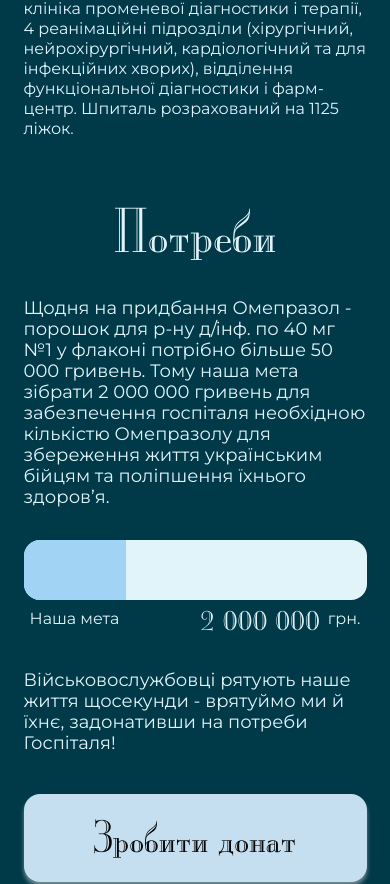
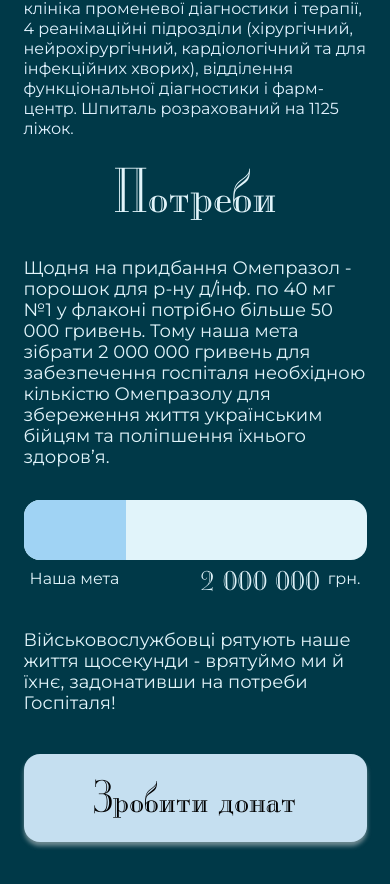
Before and after one commit to baza-trainee/-for-kyiv-hospital, a React (Create React App) app: page / in a window 390 px wide. Shown: the part 2212-3096 px from the top of the page. Built offline with nearby package versions, Linux system fonts and the light colour scheme.

Commit message:
change: change padding-top of section block

```diff
--- a/src/containers/Needs.jsx
+++ b/src/containers/Needs.jsx
@@ -2,7 +2,7 @@ const Needs = () => {
   return (
     <section
       id="needs"
-      className="container mx-auto sm:px-[16px] md:px-[40px] sLg:px-[60px] sm:py-[60px] md:py-[100px] sLg:py-[80px]"
+      className="container mx-auto sm:px-[16px] md:px-[40px] sLg:px-[60px] sm:pt-[20px] sm:pb-[60px] md:py-[100px] sLg:py-[80px]"
     >
       <h2 className="mb-[32px] lg:mb-[24px] text-center sLg:text-left title text-[56px] leading-1.2 text-blue-sky">
         Потреби
```
